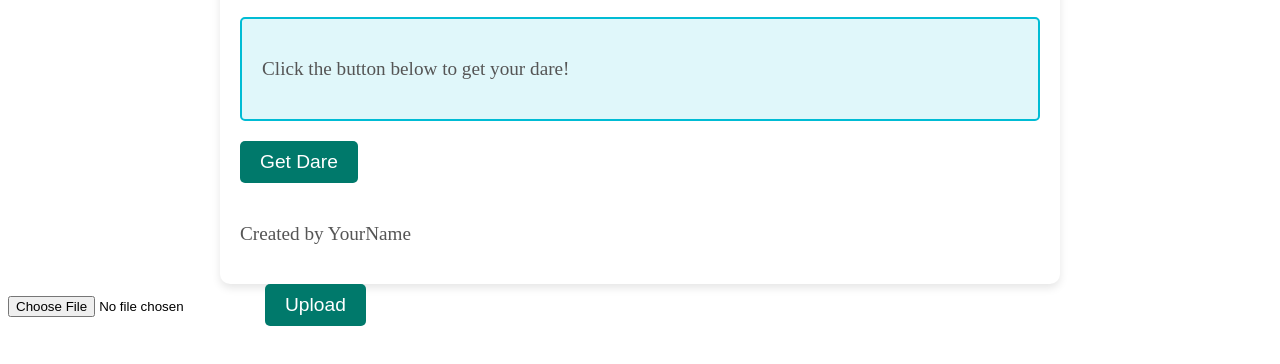
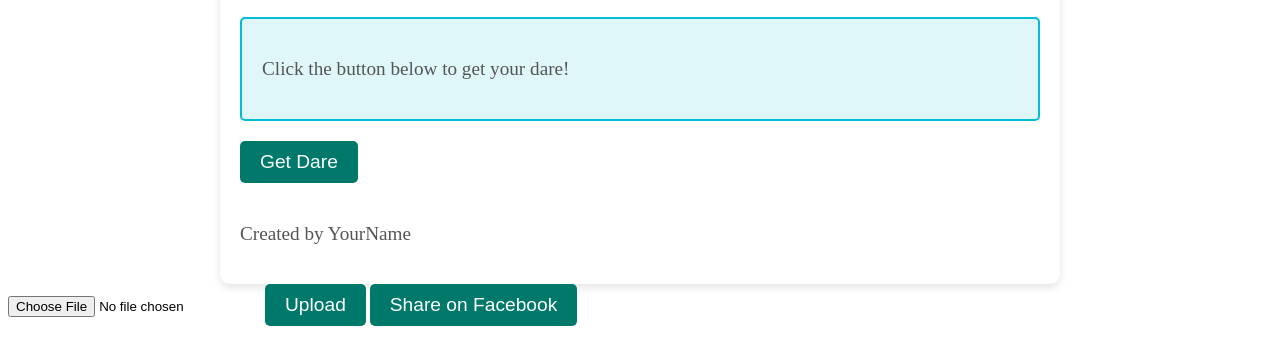
Before and after one commit to JanithaChathuranga/Dare2, a plain HTML site: page index.html in a window 1280 px wide. Shown: the part 154-518 px from the top of the page. Drawn offline with Linux system fonts and the light colour scheme.

Commit message:
Update index.html

```diff
--- a/index.html
+++ b/index.html
@@ -47,3 +47,14 @@ function uploadFile() {
     }
 }
 </script>
+
+
+
+<button onclick="shareOnFacebook()">Share on Facebook</button>
+
+<script>
+function shareOnFacebook() {
+    const shareUrl = "https://www.facebook.com/sharer/sharer.php?u=" + encodeURIComponent(window.location.href);
+    window.open(shareUrl, '_blank');
+}
+</script>
```
